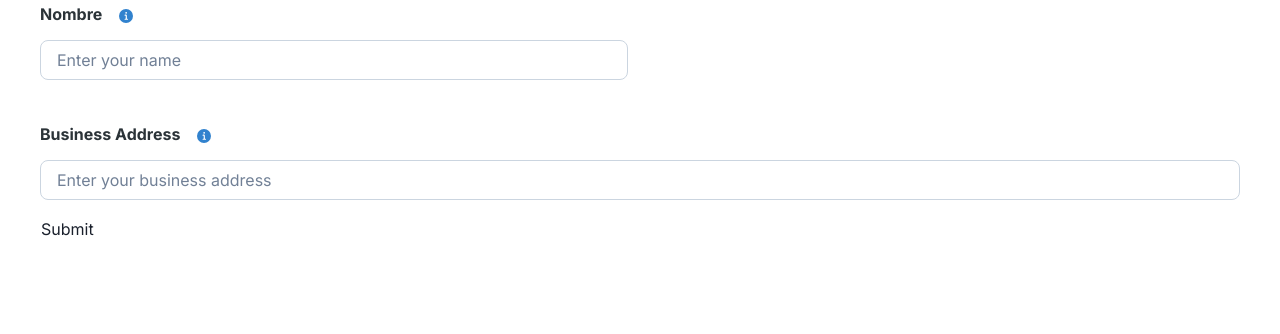
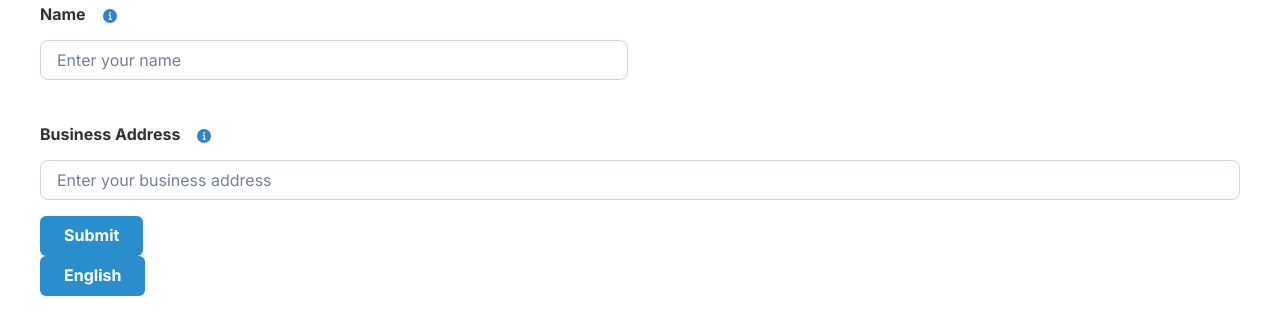
Before and after one commit to Elkinssm/forms-project, a React (Vite) app: page /components in a window 1280 px wide. Shown: the top 334 px of the page. Built offline with nearby package versions, Linux system fonts and the light colour scheme.

Commit message:
feat: add internationalization support with i18next and language switcher component

```diff
--- /dev/null
+++ b/i18n.ts
@@ -0,0 +1,22 @@
+import i18n from "i18next";
+import { initReactI18next } from "react-i18next";
+import LanguageDetector from "i18next-browser-languagedetector";
+
+import translationEN from "./src/locales/en/translation.json";
+import translationES from "./src/locales/es/translation.json";
+
+i18n
+  .use(LanguageDetector)
+  .use(initReactI18next)
+  .init({
+    resources: {
+      en: { translation: translationEN },
+      es: { translation: translationES },
+    },
+    fallbackLng: "en",
+    interpolation: {
+      escapeValue: false,
+    },
+  });
+
+export default i18n;
--- a/package.json
+++ b/package.json
@@ -17,9 +17,12 @@
     "@hookform/resolvers": "^3.10.0",
     "@types/react-input-mask": "^3.0.5",
     "axios": "^1.7.7",
+    "date-fns": "^4.1.0",
     "framer-motion": "^11.5.4",
     "i18next": "^25.1.1",
+    "i18next-browser-languagedetector": "^8.1.0",
     "react": "^18.3.1",
+    "react-datepicker": "^8.3.0",
     "react-dom": "^18.3.1",
     "react-hook-form": "^7.53.0",
     "react-i18next": "^15.5.1",
@@ -31,6 +34,7 @@
   "devDependencies": {
     "@eslint/js": "^9.9.0",
     "@types/react": "^18.3.3",
+    "@types/react-datepicker": "^6.2.0",
     "@types/react-dom": "^18.3.0",
     "@vitejs/plugin-react": "^4.3.1",
     "eslint": "^9.9.0",
--- a/src/components/FormComponents/Init.tsx
+++ b/src/components/FormComponents/Init.tsx
@@ -1,10 +1,11 @@
-import { SimpleGrid } from "@chakra-ui/react";
+import { Box, Button, SimpleGrid } from "@chakra-ui/react";
 import { useForm, FormProvider } from "react-hook-form";
 import { yupResolver } from "@hookform/resolvers/yup";
 import TextInput from "./inputs/TextInput";
 import { generateYupSchema } from "../../utils/validationScheme";
 import * as yup from "yup";
 import { fields } from "./inputs/fieldsConfig";
+import LanguageSwitcher from "./LanguageSwitcher";
 
 interface FormData {
   name_fp: string;
@@ -34,7 +35,7 @@ const Init = () => {
 
   return (
     <FormProvider {...methods}>
-      <form onSubmit={methods.handleSubmit(onSubmit)}>
+      <Box as="form" onSubmit={methods.handleSubmit(onSubmit)}>
         <SimpleGrid columns={{ base: 1, md: 2 }} spacing={6}>
           {fields.map((field) => (
             <TextInput
@@ -48,8 +49,9 @@ const Init = () => {
             />
           ))}
         </SimpleGrid>
-        <button type="submit">Submit</button>
-      </form>
+        <Button type="submit">Submit</Button>
+      </Box>
+      <LanguageSwitcher />
     </FormProvider>
   );
 };
--- /dev/null
+++ b/src/components/FormComponents/LanguageSwitcher.tsx
@@ -0,0 +1,18 @@
+// LanguageSwitcher.tsx
+import { Button } from "@chakra-ui/react";
+import i18n from "../../../i18n";
+
+const LanguageSwitcher = () => {
+  const toggleLanguage = () => {
+    const newLanguage = i18n.language === "en" ? "es" : "en";
+    i18n.changeLanguage(newLanguage);
+  };
+
+  return (
+    <Button onClick={toggleLanguage}>
+      {i18n.language === "en" ? "Español" : "English"}
+    </Button>
+  );
+};
+
+export default LanguageSwitcher;
--- /dev/null
+++ b/src/locales/en/translation.json
@@ -0,0 +1,14 @@
+{
+  "Nombre": "Name",
+  "Business Address": "Business Address",
+  "Enter your name": "Enter your name",
+  "Enter your business address": "Enter your business address",
+  "This is the name of your business.": "This is the name of your business.",
+  "Provide the full address of your business.": "Provide the full address of your business.",
+  "Este campo es obligatorio.": "This field is required.",
+  "Formato inválido.": "Invalid format.",
+  "Submit": "Submit",
+  "help": "Help",
+  "La longitud mínima es de {{count}} caracteres.": "Minimum length is {{count}} characters.",
+  "La longitud máxima es de {{count}} caracteres.": "Maximum length is {{count}} characters."
+}
--- /dev/null
+++ b/src/locales/es/translation.json
@@ -0,0 +1,14 @@
+{
+  "Nombre": "Nombre",
+  "Business Address": "Dirección comercial",
+  "Enter your name": "Ingrese su nombre",
+  "Enter your business address": "Ingrese la dirección comercial",
+  "This is the name of your business.": "Este es el nombre de su empresa.",
+  "Provide the full address of your business.": "Proporcione la dirección completa de su empresa.",
+  "Este campo es obligatorio.": "Este campo es obligatorio.",
+  "Formato inválido.": "Formato inválido.",
+  "Submit": "Enviar",
+  "help": "Ayuda",
+  "La longitud mínima es de {{count}} caracteres.": "La longitud mínima es de {{count}} caracteres.",
+  "La longitud máxima es de {{count}} caracteres.": "La longitud máxima es de {{count}} caracteres."
+}
```
Also changed, not shown: src/components/FormComponents/inputs/TextInput.tsx (line endings or trailing spaces).
